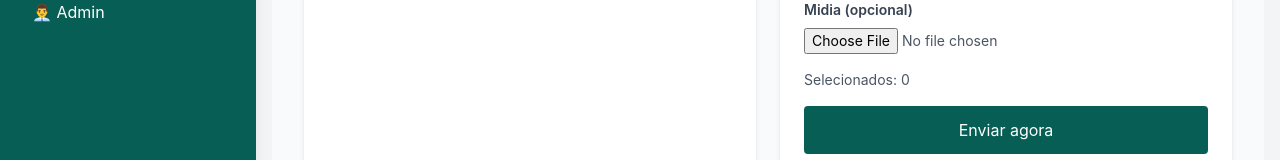
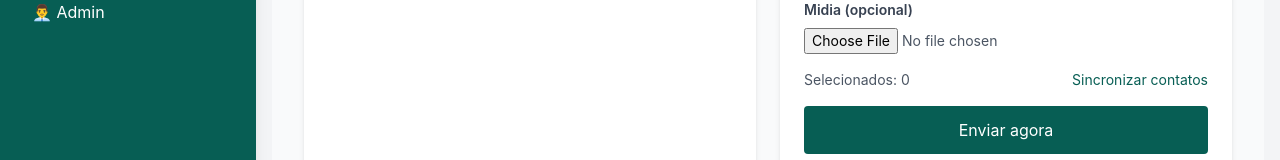
Before and after one commit to lucas-gil/whatsapp-crm, a Next.js app in the folder frontend/: page /dashboard/disparos/novo in a window 1280 px wide. Shown: the part 364-524 px from the top of the page. Built offline with nearby package versions, Linux system fonts and the light colour scheme; no server answers.

Commit message:
feat: sync WhatsApp contacts for Disparos

```diff
--- a/frontend/src/app/dashboard/disparos/campanhas/page.tsx
+++ b/frontend/src/app/dashboard/disparos/campanhas/page.tsx
@@ -103,6 +103,37 @@ export default function DisparoCampanhasPage() {
     } catch (error) {
       setStatus(error instanceof Error ? error.message : 'Erro ao carregar leads');
       return [];
+    } finally {
+      setLoading(false);
+    }
+  };
+
+  const handleSyncContacts = async () => {
+    if (!token) {
+      setStatus('Token nao disponivel');
+      return;
+    }
+
+    setLoading(true);
+    setStatus('');
+
+    try {
+      const response = await fetch(`${api}/whatsapp/sync-contacts`, {
+        method: 'POST',
+        headers: {
+          Authorization: `Bearer ${token}`,
+        },
+      });
+
+      if (!response.ok) {
+        throw new Error('Falha ao sincronizar contatos');
+      }
+
+      const data = await response.json();
+      setStatus(`Sincronizados: ${data.created || 0} novo(s)`);
+      await fetchLeads();
+    } catch (error) {
+      setStatus(error instanceof Error ? error.message : 'Erro ao sincronizar');
     } finally {
       setLoading(false);
     }
@@ -535,6 +566,14 @@ export default function DisparoCampanhasPage() {
             >
               Atualizar audiencia
             </button>
+            <button
+              type="button"
+              onClick={handleSyncContacts}
+              className="px-4 py-2 border border-whatsapp text-whatsapp rounded text-sm"
+              disabled={loading}
+            >
+              Sincronizar contatos
+            </button>
             <span className="text-sm text-gray-600">
               Contatos encontrados: {filteredLeads.length}
             </span>
--- a/frontend/src/app/dashboard/disparos/novo/page.tsx
+++ b/frontend/src/app/dashboard/disparos/novo/page.tsx
@@ -27,10 +27,9 @@ export default function DisparoNovoPage() {
       ? `${window.location.origin}/api`
       : 'http://localhost:3000';
 
-  useEffect(() => {
+  const fetchContacts = async () => {
     if (!token) return;
 
-    const fetchContacts = async () => {
     try {
       const response = await fetch(`${api}/whatsapp/contacts`, {
         headers: {
@@ -49,8 +48,40 @@ export default function DisparoNovoPage() {
     }
   };
 
+  useEffect(() => {
     fetchContacts();
   }, [api, token]);
+
+  const handleSyncContacts = async () => {
+    if (!token) {
+      setStatus('Token nao disponivel');
+      return;
+    }
+
+    setLoading(true);
+    setStatus('');
+
+    try {
+      const response = await fetch(`${api}/whatsapp/sync-contacts`, {
+        method: 'POST',
+        headers: {
+          Authorization: `Bearer ${token}`,
+        },
+      });
+
+      if (!response.ok) {
+        throw new Error('Falha ao sincronizar contatos');
+      }
+
+      const data = await response.json();
+      setStatus(`Sincronizados: ${data.created || 0} novo(s)`);
+      await fetchContacts();
+    } catch (error) {
+      setStatus(error instanceof Error ? error.message : 'Erro ao sincronizar');
+    } finally {
+      setLoading(false);
+    }
+  };
 
   const filteredContacts = useMemo(() => {
     const term = search.trim().toLowerCase();
@@ -222,8 +253,16 @@ export default function DisparoNovoPage() {
               )}
             </div>
 
-            <div className="mb-4 text-sm text-gray-600">
-              Selecionados: {selectedContacts.length}
+            <div className="mb-4 flex items-center justify-between text-sm text-gray-600">
+              <span>Selecionados: {selectedContacts.length}</span>
+              <button
+                type="button"
+                onClick={handleSyncContacts}
+                disabled={loading}
+                className="text-whatsapp hover:text-whatsapp-dark"
+              >
+                Sincronizar contatos
+              </button>
             </div>
 
             {status && (
```
Also changed, not shown: 2 other files (tests, documents, lock files or other folders). Lines whose indentation alone changed are shown as unchanged.
